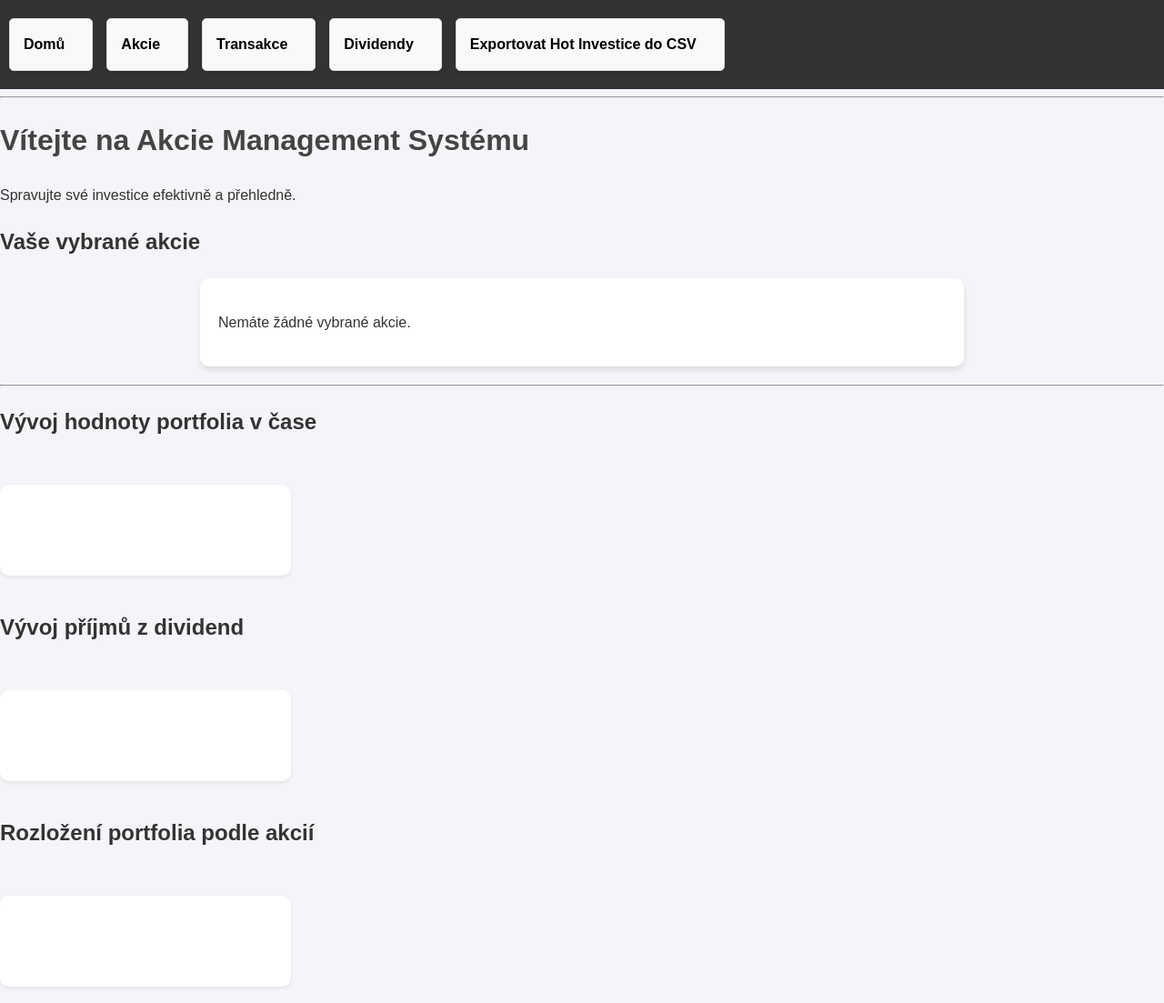
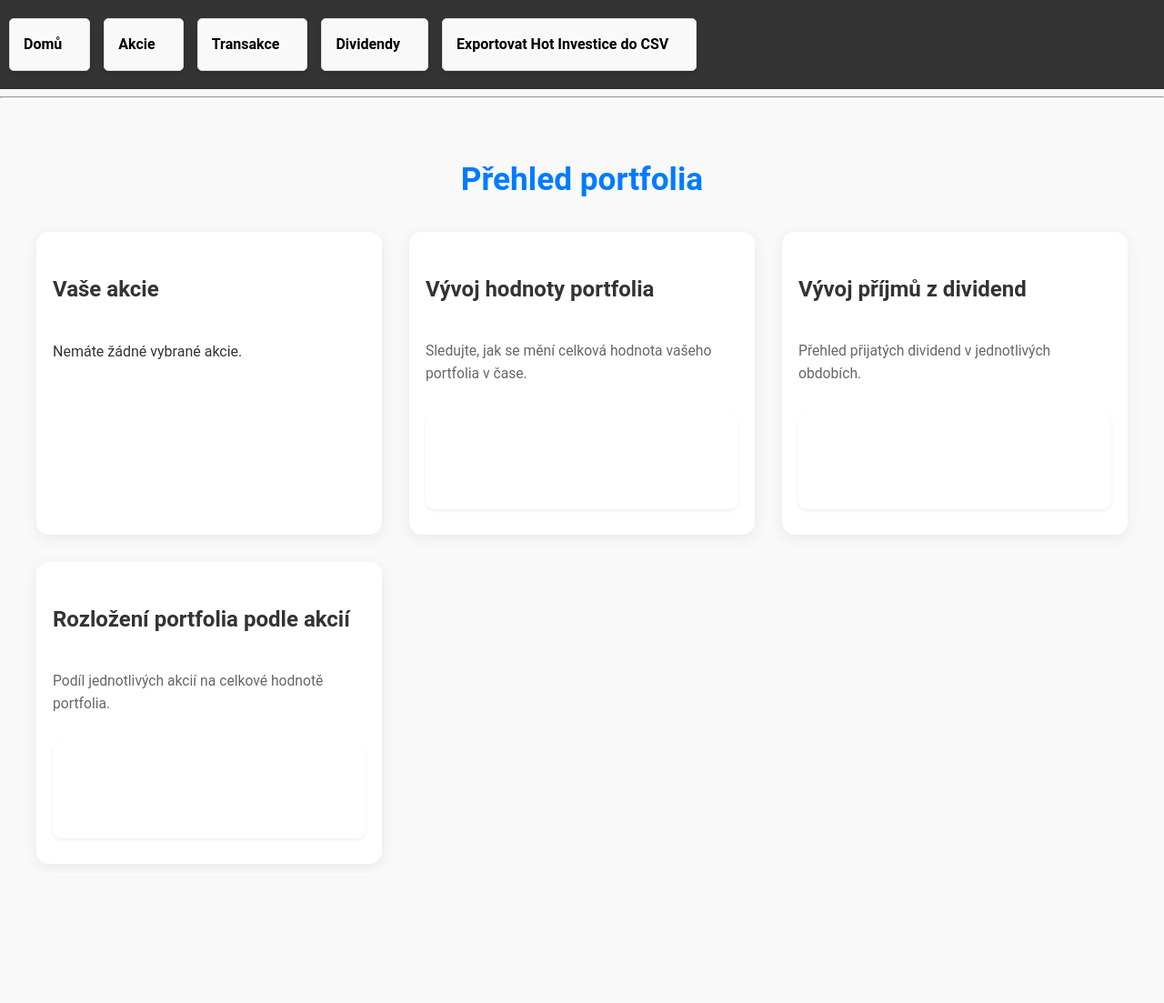
Before and after one commit to PatrikLuks/akcie-management-system, a Django app: template akcie_project/akcie/templates/akcie/index.html in a window 1280 px wide. Shown: the whole page at 91% size. After the commit the page ends 782 px from the top, so only its background shows below. Run offline with Django 4.2, Linux system fonts and the light colour scheme; the template is opened without the code that fills it, so the values that code supplies are empty.

Commit message:
UX: Přehledný dashboard na hlavní stránce – sekce v kartách, lepší rozložení, popisky, moderní vzhled.

```diff
--- a/akcie_project/akcie/templates/akcie/index.html
+++ b/akcie_project/akcie/templates/akcie/index.html
@@ -1,15 +1,20 @@
 {% extends 'akcie/base.html' %}
 {% block content %}
-<h1>Vítejte na Akcie Management Systému</h1>
-<p>Spravujte své investice efektivně a přehledně.</p>
-
-<h2>Vaše vybrané akcie</h2>
+<div class="dashboard-container">
+  <h1 class="dashboard-title">Přehled portfolia</h1>
+  <div class="dashboard-grid">
+    <div class="dashboard-card">
+      <h2>Vaše akcie</h2>
       <div id="user-stocks" class="stock-list">
         {% if user_stocks %}
         <ul>
           {% for stock in user_stocks %}
             <li class="stock-item">
-          <strong>{{ stock.nazev }}</strong>: {{ stock.cena_za_kus }} Kč/ks, Hodnota: {{ stock.hodnota }} Kč
+              <div>
+                <strong>{{ stock.nazev }}</strong><br>
+                <span class="stock-meta">{{ stock.cena_za_kus }} Kč/ks</span><br>
+                <span class="stock-meta">Hodnota: {{ stock.hodnota }} Kč</span>
+              </div>
               <a href="/akcie/{{ stock.id }}/" class="details-link">Podrobnosti</a>
             </li>
           {% endfor %}
@@ -18,16 +23,24 @@
         <p>Nemáte žádné vybrané akcie.</p>
         {% endif %}
       </div>
-
-<hr>
-<h2>Vývoj hodnoty portfolia v čase</h2>
+    </div>
+    <div class="dashboard-card">
+      <h2>Vývoj hodnoty portfolia</h2>
+      <p class="card-desc">Sledujte, jak se mění celková hodnota vašeho portfolia v čase.</p>
       <canvas id="portfolioChart" height="80"></canvas>
-
+    </div>
+    <div class="dashboard-card">
       <h2>Vývoj příjmů z dividend</h2>
+      <p class="card-desc">Přehled přijatých dividend v jednotlivých obdobích.</p>
       <canvas id="dividendChart" height="80"></canvas>
-
+    </div>
+    <div class="dashboard-card">
       <h2>Rozložení portfolia podle akcií</h2>
+      <p class="card-desc">Podíl jednotlivých akcií na celkové hodnotě portfolia.</p>
       <canvas id="distributionChart" height="80"></canvas>
+    </div>
+  </div>
+</div>
 
 <script src="https://cdn.jsdelivr.net/npm/chart.js"></script>
 <script>
@@ -102,53 +115,81 @@ new Chart(ctx3, {
 </script>
 
 <style>
-body {
-    font-family: Arial, sans-serif;
-    background-color: #f4f4f9;
-    color: #333;
+.dashboard-container {
+  max-width: 1200px;
+  margin: 0 auto;
+  padding: 30px 10px 10px 10px;
+}
+.dashboard-title {
+  text-align: center;
+  margin-bottom: 30px;
+  font-size: 2.2em;
+  color: #007bff;
+}
+.dashboard-grid {
+  display: grid;
+  grid-template-columns: repeat(auto-fit, minmax(340px, 1fr));
+  gap: 30px;
+}
+.dashboard-card {
+  background: #fff;
+  border-radius: 14px;
+  box-shadow: 0 4px 16px rgba(0,0,0,0.07);
+  padding: 24px 18px 18px 18px;
+  min-height: 220px;
+  display: flex;
+  flex-direction: column;
+  justify-content: flex-start;
+}
+.card-desc {
+  color: #666;
+  font-size: 0.98em;
+  margin-bottom: 10px;
+}
+.stock-list ul {
+  list-style: none;
+  padding: 0;
   margin: 0;
-    padding: 0;
-}
-header {
-    background-color: #007bff;
-    color: white;
-    padding: 10px 20px;
-    text-align: center;
-}
-.stock-list {
-    padding: 20px;
-    background-color: #fff;
-    border-radius: 10px;
-    box-shadow: 0 4px 6px rgba(0, 0, 0, 0.1);
-    margin: 20px auto;
-    max-width: 800px;
 }
 .stock-item {
   margin: 10px 0;
-    padding: 15px;
-    border: 1px solid #ddd;
-    border-radius: 10px;
+  padding: 12px 10px;
+  border: 1px solid #eee;
+  border-radius: 8px;
   display: flex;
   justify-content: space-between;
-    align-items: center;
+  align-items: flex-start;
   background-color: #f9f9f9;
+  transition: box-shadow 0.2s;
+}
+.stock-item:hover {
+  box-shadow: 0 2px 8px rgba(0,0,0,0.08);
+}
+.stock-meta {
+  color: #888;
+  font-size: 0.95em;
 }
 .details-link {
   color: #007bff;
   text-decoration: none;
   font-weight: bold;
+  margin-left: 10px;
 }
 .details-link:hover {
   text-decoration: underline;
 }
 canvas {
-    margin: 30px 0 10px 0;
+  margin: 20px 0 10px 0;
   background: #fff;
   border-radius: 10px;
   box-shadow: 0 2px 4px rgba(0,0,0,0.07);
   padding: 10px;
   max-width: 100%;
 }
+@media (max-width: 900px) {
+  .dashboard-grid {
+    grid-template-columns: 1fr;
+  }
+}
 </style>
-
 {% endblock %}
```
Lines whose indentation alone changed are shown as unchanged.
